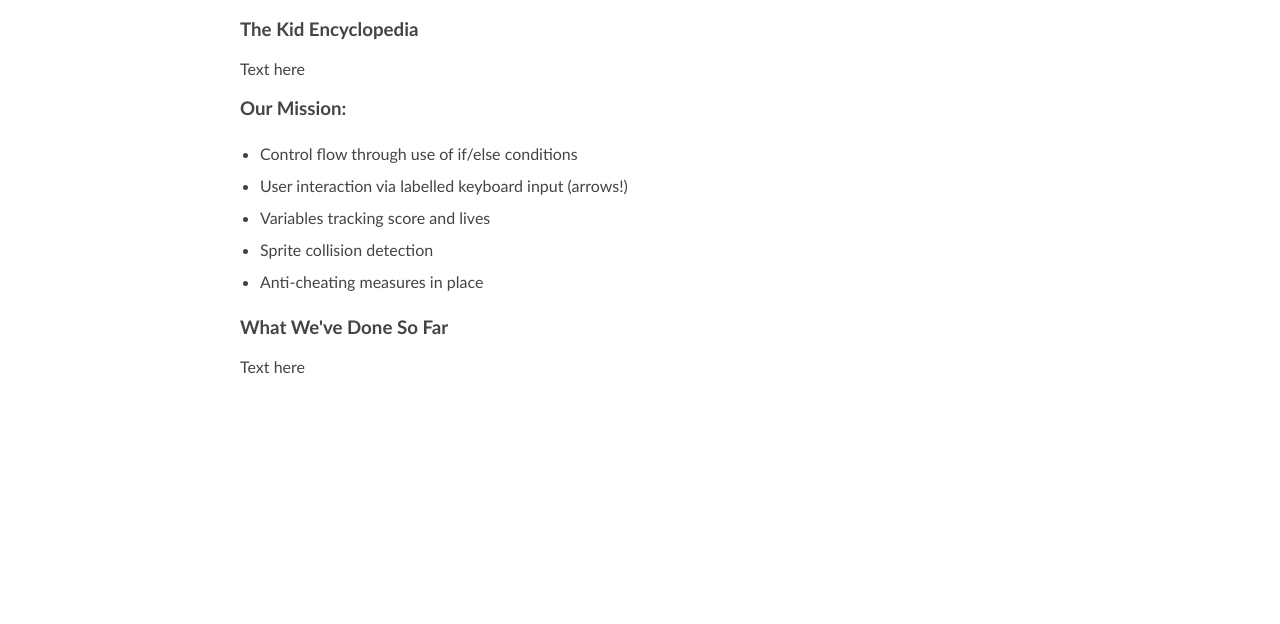
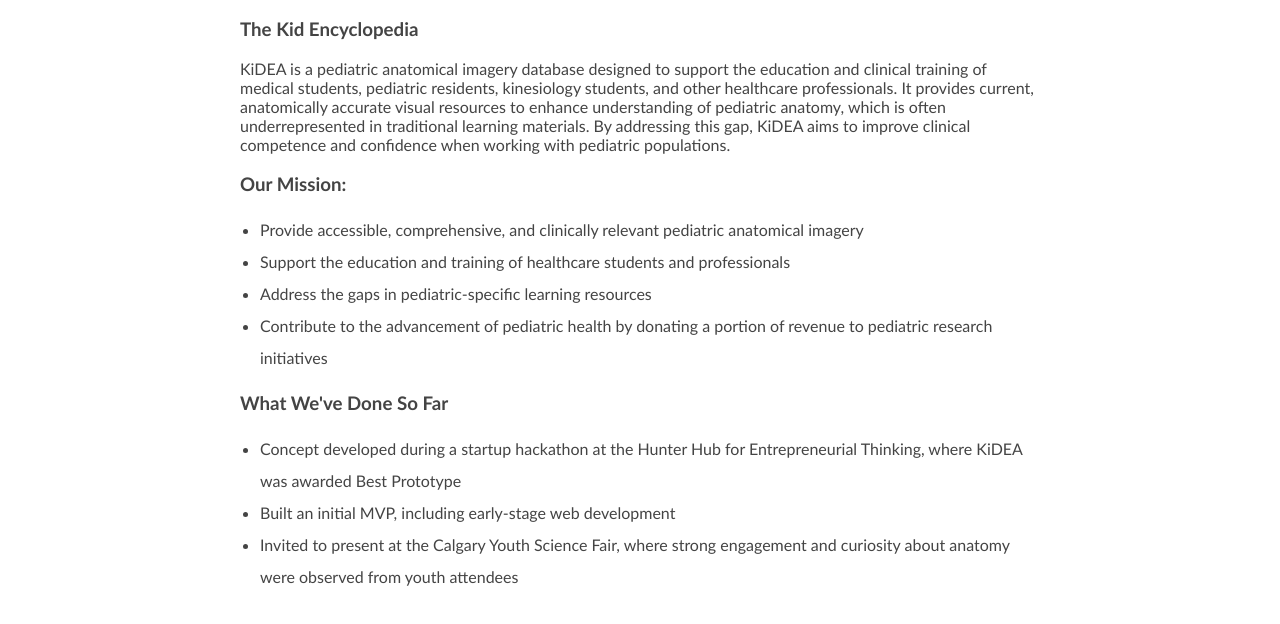
Before and after one commit to oliviamapps/kinesiology-portfolio, a plain HTML site: page kidea.html in a window 1280 px wide. Shown: the part 130-754 px from the top of the page. Drawn offline with Linux system fonts and the light colour scheme.

Commit message:
Enhance KiDEA description and mission details
Updated content to provide detailed information about KiDEA, including its mission and achievements.

```diff
--- a/kidea.html
+++ b/kidea.html
@@ -25,17 +25,20 @@
     <main>
       <h1>Meet KiDEA:</h1>
       <h3>The Kid Encyclopedia</h3>
-      <p>Text here</p>
+      <p>KiDEA is a pediatric anatomical imagery database designed to support the education and clinical training of medical students, pediatric residents, kinesiology students, and other healthcare professionals. It provides current, anatomically accurate visual resources to enhance understanding of pediatric anatomy, which is often underrepresented in traditional learning materials. By addressing this gap, KiDEA aims to improve clinical competence and confidence when working with pediatric populations.</p>
       <h3>Our Mission:</h3>
       <ul>
-        <li>Control flow through use of if/else conditions</li>
-        <li>User interaction via labelled keyboard input (arrows!)</li>
-        <li>Variables tracking score and lives</li>
-        <li>Sprite collision detection</li>
-        <li>Anti-cheating measures in place</li>
+        <li>Provide accessible, comprehensive, and clinically relevant pediatric anatomical imagery</li>
+        <li>Support the education and training of healthcare students and professionals</li>
+        <li>Address the gaps in pediatric-specific learning resources</li>
+        <li>Contribute to the advancement of pediatric health by donating a portion of revenue to pediatric research initiatives</li>
       </ul>
       <h3>What We've Done So Far</h3>
-      <p>Text here</p>
+      <ul>
+        <li>Concept developed during a startup hackathon at the Hunter Hub for Entrepreneurial Thinking, where KiDEA was awarded Best Prototype</li>
+        <li>Built an initial MVP, including early-stage web development</li>
+        <li>Invited to present at the Calgary Youth Science Fair, where strong engagement and curiosity about anatomy were observed from youth attendees</li>
+      </ul>
     </main>
   </body>
 </html>
```
